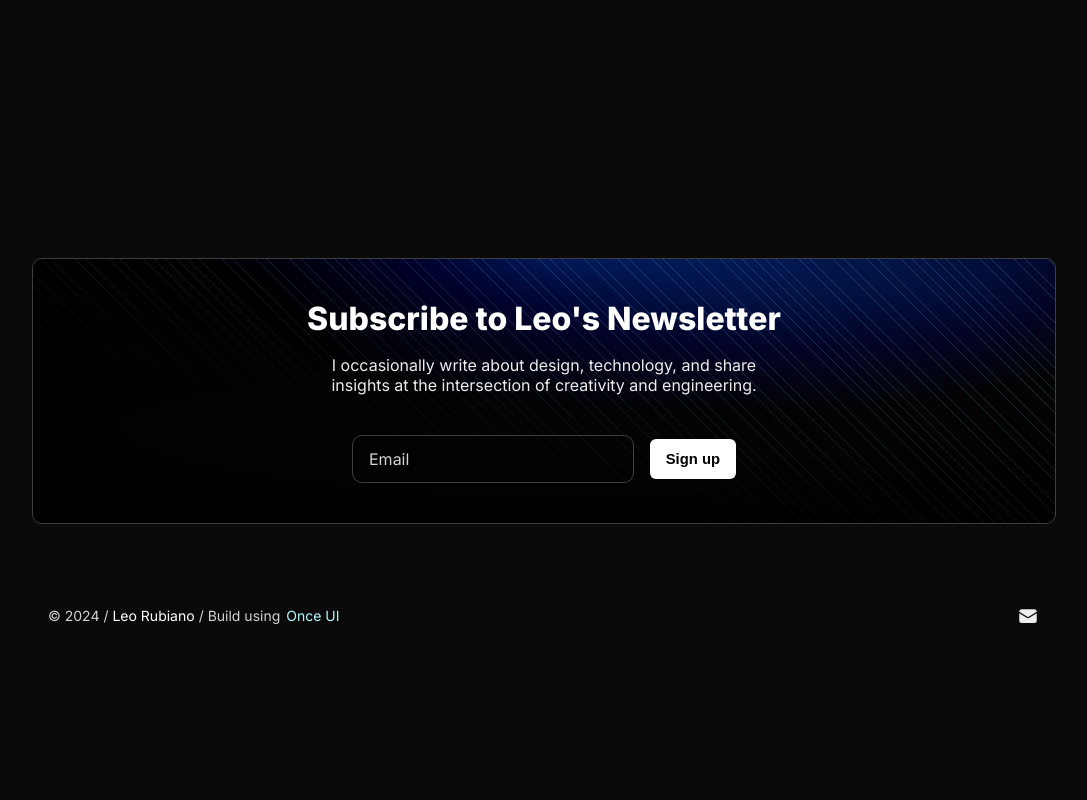
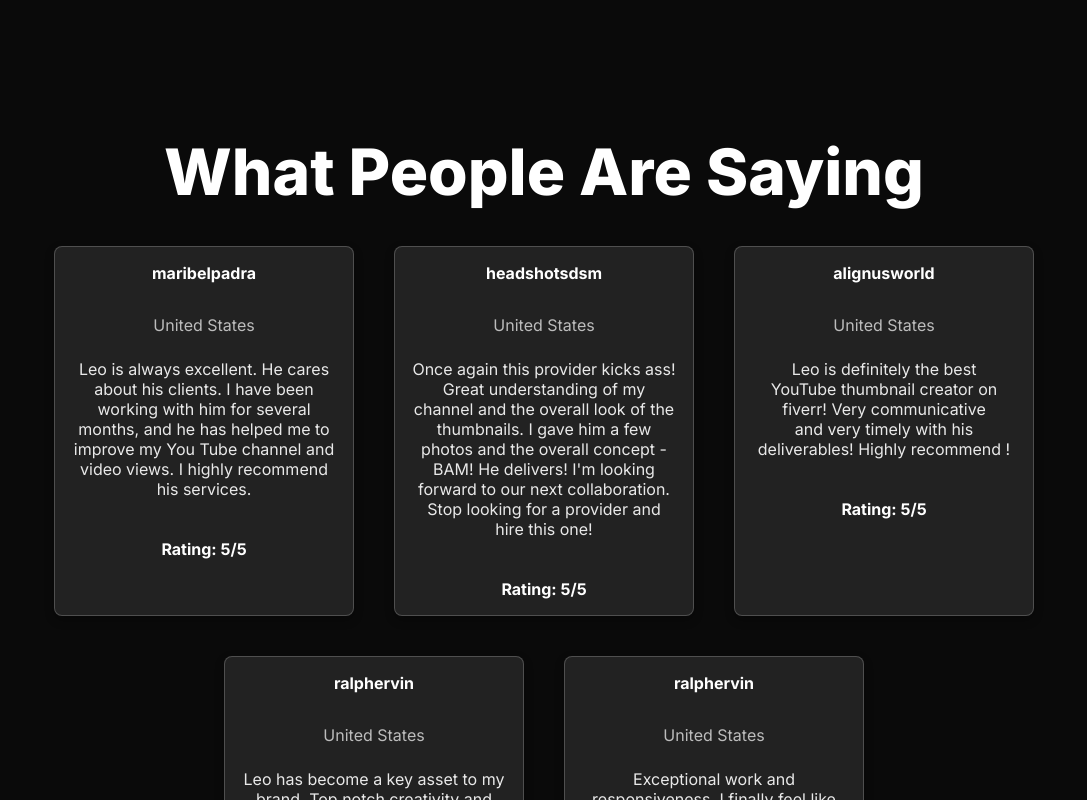
Before and after one commit to rogersx27/leo-portfolio, a Next.js app: page / in a window 1280 px wide. Shown: the part 1340-2140 px from the top of the page, without its empty margins (96-1183 px from the left). Before the commit the page ends 1984 px from the top, so only its background shows below. Built offline with nearby package versions, Linux system fonts and the light colour scheme.

Commit message:
añade reviewers

```diff
--- /dev/null
+++ b/src/app/components/ReviewerCard.module.css
@@ -0,0 +1,46 @@
+.card {
+    background-color: rgba(255, 255, 255, 0.1); /* Fondo translúcido */
+    border: 1px solid rgba(255, 255, 255, 0.2); /* Borde ligero, estilo conservador */
+    border-radius: 8px; /* Borde conservador */
+    padding: 1rem;
+    transition: all 0.3s ease-in-out; /* Transición suave */
+    max-width: 300px; /* Limitar el ancho para evitar que se desborde */
+    box-shadow: 0 4px 10px rgba(0, 0, 0, 0.3); /* Sombra sutil */
+  }
+
+  .card:hover {
+    transform: translateY(-5px); /* Efecto de desplazamiento al pasar el cursor */
+    box-shadow: 0 8px 20px rgba(0, 0, 0, 0.4); /* Mayor sombra al hacer hover */
+  }
+
+  .workSample {
+    width: 100%;
+    height: auto;
+    border-radius: 6px; /* Redondear las esquinas de la imagen */
+    margin-bottom: 1rem;
+  }
+
+  .avatar {
+    border: 2px solid var(--accent-color); /* Acento en el borde del avatar */
+  }
+
+  .username {
+    color: var(--brand-color); /* Color de la marca para el nombre */
+    font-weight: bold;
+    margin-bottom: 0.5rem;
+  }
+
+  .country {
+    color: rgba(255, 255, 255, 0.7); /* Texto más sutil */
+  }
+
+  .comment {
+    color: rgba(255, 255, 255, 0.9); /* Comentario más prominente */
+    text-align: center;
+    margin-bottom: 1rem;
+  }
+
+  .rating {
+    color: var(--accent-color); /* Usar el color de acento para la calificación */
+    font-weight: bold;
+  }
--- /dev/null
+++ b/src/app/components/ReviewerCard.tsx
@@ -0,0 +1,16 @@
+import React from 'react';
+import { Flex, Avatar, Text } from '@/once-ui/components'; // Importar componentes necesarios
+import styles from './ReviewerCard.module.css'; // Asegúrate de tener un archivo CSS o puedes hacerlo inline si prefieres.
+
+const ReviewerCard = ({ username, reviewer_country, comment, value }) => {
+  return (
+    <Flex direction="column" alignItems="center" gap="m" className={styles.card}>
+      <Text variant="heading-small" className={styles.username}>{username}</Text>
+      <Text variant="body-small" className={styles.country}>{reviewer_country}</Text>
+      <Text variant="body-default" wrap="balance" className={styles.comment}>{comment}</Text>
+      <Text variant="body-small" className={styles.rating}>Rating: {value}/5</Text>
+    </Flex>
+  );
+};
+
+export default ReviewerCard;
--- a/src/app/page.tsx
+++ b/src/app/page.tsx
@@ -1,11 +1,14 @@
 import React from 'react';
 
-import { Heading, Flex, Text, Button,  Avatar, RevealFx } from '@/once-ui/components';
+import { Heading, Flex, Text, Button, Avatar, RevealFx } from '@/once-ui/components';
 import { Projects } from '@/app/work/components/Projects';
 
 import { about, baseURL, home, newsletter, person, routes } from '@/app/resources'
+import reviewersData from '@/app/resources/reviewers_info.json';
+
 import { Mailchimp } from '@/app/components';
 import { Posts } from '@/app/blog/components/Posts';
+import ReviewerCard from './components/ReviewerCard';
 
 export function generateMetadata() {
 	const title = home.title;
@@ -98,9 +101,9 @@ export default function Home() {
 								alignItems="center">
 								{about.avatar.display && (
 									<Avatar
-											style={{marginLeft: '-0.75rem', marginRight: '0.25rem'}}
+										style={{ marginLeft: '-0.75rem', marginRight: '0.25rem' }}
 										src={person.avatar}
-											size="m"/>
+										size="m" />
 								)}
 								About me
 							</Flex>
@@ -110,16 +113,30 @@ export default function Home() {
 
 			</Flex>
 			<RevealFx translateY="16" delay={0.6}>
-				<Projects range={[1,1]}/>
+				<Projects range={[1, 1]} />
 			</RevealFx>
 			{routes['/blog'] && (
 				<Flex fillWidth paddingX="20">
-					<Posts range={[1,2]} columns="2"/>
+					<Posts range={[1, 2]} columns="2" />
 				</Flex>
 			)}
-			<Projects range={[2]}/>
-			{ newsletter.display &&
-				<Mailchimp/>
+			<Flex direction="column" alignItems="center" gap="l">
+				<Heading variant="display-strong-l">What People Are Saying</Heading>
+				<Flex direction="row" gap="l" wrap="wrap" justifyContent="center">
+					{reviewersData.map((reviewer, index) => (
+						<ReviewerCard
+							key={index}
+							username={reviewer.username}
+							reviewer_country={reviewer.reviewer_country}
+							comment={reviewer.comment}
+							value={reviewer.value}
+						/>
+					))}
+				</Flex>
+			</Flex>
+			<Projects range={[2]} />
+			{newsletter.display &&
+				<Mailchimp />
 			}
 		</Flex>
 	);
```
Also changed, not shown: src/app/resources/reviewers_info.json (renamed from script-py/reviewers_info.json). Lines whose indentation alone changed are shown as unchanged.
